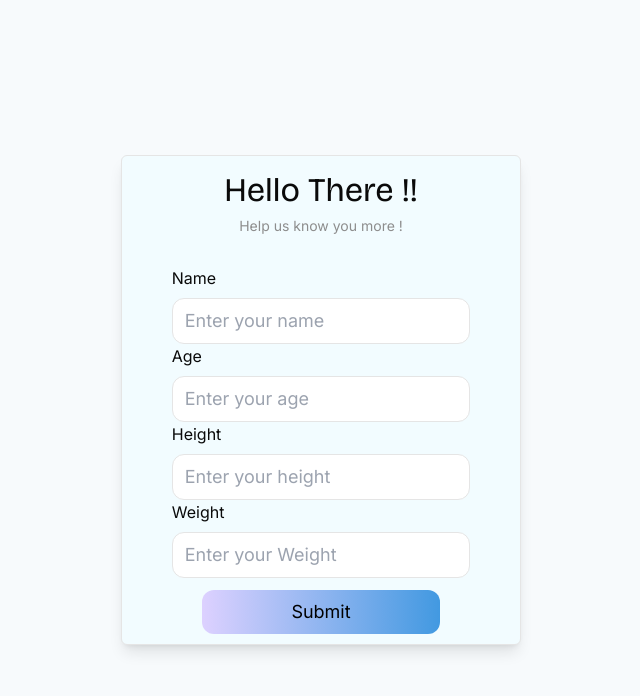
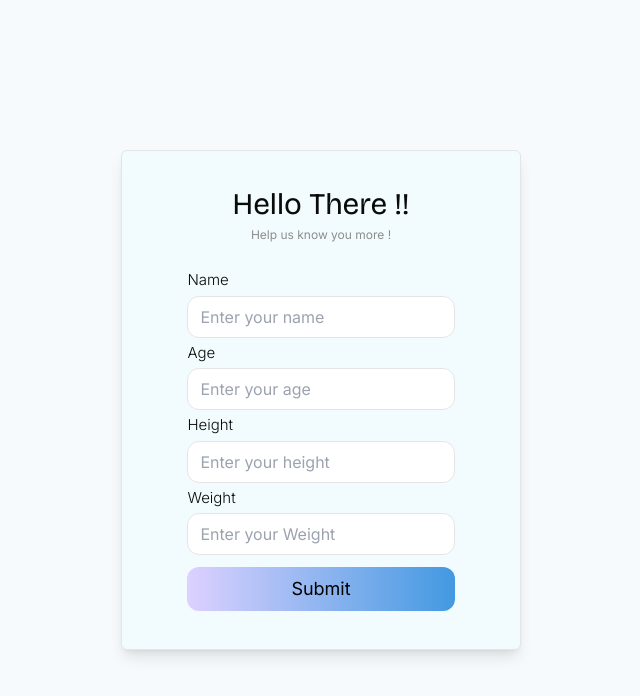
Before and after one commit to AaryanNarayani/VitalSync, a React (Vite) app in the folder app/client/: page /onboard/1 in a window 1280 px wide. Shown: the top 696 px of the page, without its empty margins (319-959 px from the left). Built offline with nearby package versions, Linux system fonts and the light colour scheme.

Commit message:
Corrected styling and padding of Onboard 1 page

```diff
--- a/app/client/src/pages/(onboard)/Onboard1.tsx
+++ b/app/client/src/pages/(onboard)/Onboard1.tsx
@@ -7,36 +7,37 @@ const Onboard1 = () => {
     return (
         <div className="bg-[--primary-background] w-[100vw] h-[100vh] flex items-center justify-center">
 
+            <div className="bg-[--secondary-background] h-[500px] w-[400px] border border-gray border-opacity-55 rounded-md flex flex-col shadow-lg gap-5 px-8 py-4 ">
 
-            <div className="bg-[--secondary-background] h-[490px] w-[400px] border border-gray border-opacity-55 rounded-md flex flex-col shadow-lg gap-5">
+
                 <div className="w-[90%] mt-5 h-[50px] mx-auto flex flex-col justify-center items-center ">
-                        <h1 className='text-[33px]'>Hello There !!</h1>
-                        <p className="text-[--graytext] text-sm ">Help us know you more !</p>
+                    <h1 className='text-[30px]'>Hello There !!</h1>
+                    <p className="text-[--graytext] text-xs ">Help us know you more !</p>
                 </div>
 
-                    <div className="w-[75%] mt-5 h-[300px] mx-auto flex flex-col ">
+                <div className="w-[80%] mt-2 h-[300px] mx-auto flex flex-col  items-start">
 
-                        <label htmlFor="">Name</label>
+                    <label htmlFor="" className='text-[15px] font-light mt-1'>Name</label>
                     <input type="text"
-                            className="outline-none py-2 w-[100%] mx-auto mt-2 rounded-xl px-3 text-lg border border-opacity-25" placeholder="Enter your name"
+                        className="outline-none py-[8px] w-[100%] mx-auto mt-1 rounded-xl px-3 text-md border border-opacity-25 " placeholder="Enter your name"
                     />
 
-                        <label htmlFor="">Age</label>
+                    <label htmlFor="" className='text-[15px] font-light mt-1'>Age</label>
                     <input type="text"
-                            className="outline-none py-2 w-[100%] mx-auto mt-2 rounded-xl px-3 text-lg border border-opacity-25" placeholder="Enter your age"
+                        className="outline-none py-[8px] w-[100%] mx-auto mt-1 rounded-xl px-3 text-md border border-opacity-25 " placeholder="Enter your age"
                     />
 
-                        <label htmlFor="">Height</label>
+                    <label htmlFor="" className='text-[15px] font-light mt-1'>Height</label>
                     <input type="text"
-                            className="outline-none py-2 w-[100%] mx-auto mt-2 rounded-xl px-3 text-lg border border-opacity-25" placeholder="Enter your height"
+                        className="outline-none py-[8px] w-[100%] mx-auto mt-1 rounded-xl px-3 text-md border border-opacity-25 " placeholder="Enter your height"
                     />
 
-                        <label htmlFor="">Weight</label>
+                    <label htmlFor="" className='text-[15px] font-light mt-1'>Weight</label>
                     <input type="text"
-                            className="mb-3 outline-none py-2 w-[100%] mx-auto mt-2 rounded-xl px-3 text-lg border border-opacity-25" placeholder="Enter your Weight "
+                        className="mb-3 outline-none py-[8px] w-[100%] mx-auto mt-1 rounded-xl px-3 text-md border border-opacity-25" placeholder="Enter your Weight "
                     />
 
-                        <Button  >Submit</Button>
+                    <button className=" py-2 w-[100%] mx-auto rounded-xl px-2 text-lg bg-gradient-to-r from-[--secondary] to-[--primary] text-black transition duration-300 ease-in-out hover:brightness-90 text-[10px] font-normal " >Submit</button>
 
                 </div>
 
--- a/app/client/src/pages/(onboard)/Onboard2.tsx
+++ b/app/client/src/pages/(onboard)/Onboard2.tsx
@@ -31,15 +31,8 @@ const Onboard2 = () => {
       setIsAndroid(false)
    }
   const setDeviceType=(deviceType:string) => {
-    // if (watchtype == "Series3") {
-    //   setappleSeries3selected(true);
-    // }
-    // else if (watchtype == "Series2") {
-    //   setappleSeries2selected(true);
-    // }
     setdeviceNameSelected(deviceType)
     setdeviceTypeSelected(true)
-
   }
 
   const handleSelection = (type: string) => {
@@ -71,7 +64,7 @@ const Onboard2 = () => {
             <>
               <div className="w-[90%] mx-auto flex flex-col mt-[40px]">
                 <div className="flex gap-2 justify-center items-center">
-                  <Link to="/onboard/2">
+                  <Link to="/onboard/1">
                     <div className="bg-[--secondary] h-[60px] w-[60px] rounded-[100%] rounded-br-none flex items-center justify-center hover:cursor-pointer hover:bg-purple-[--ternary]">
                       <ArrowLeft
                         size={30}
```
Lines whose indentation alone changed are shown as unchanged.
